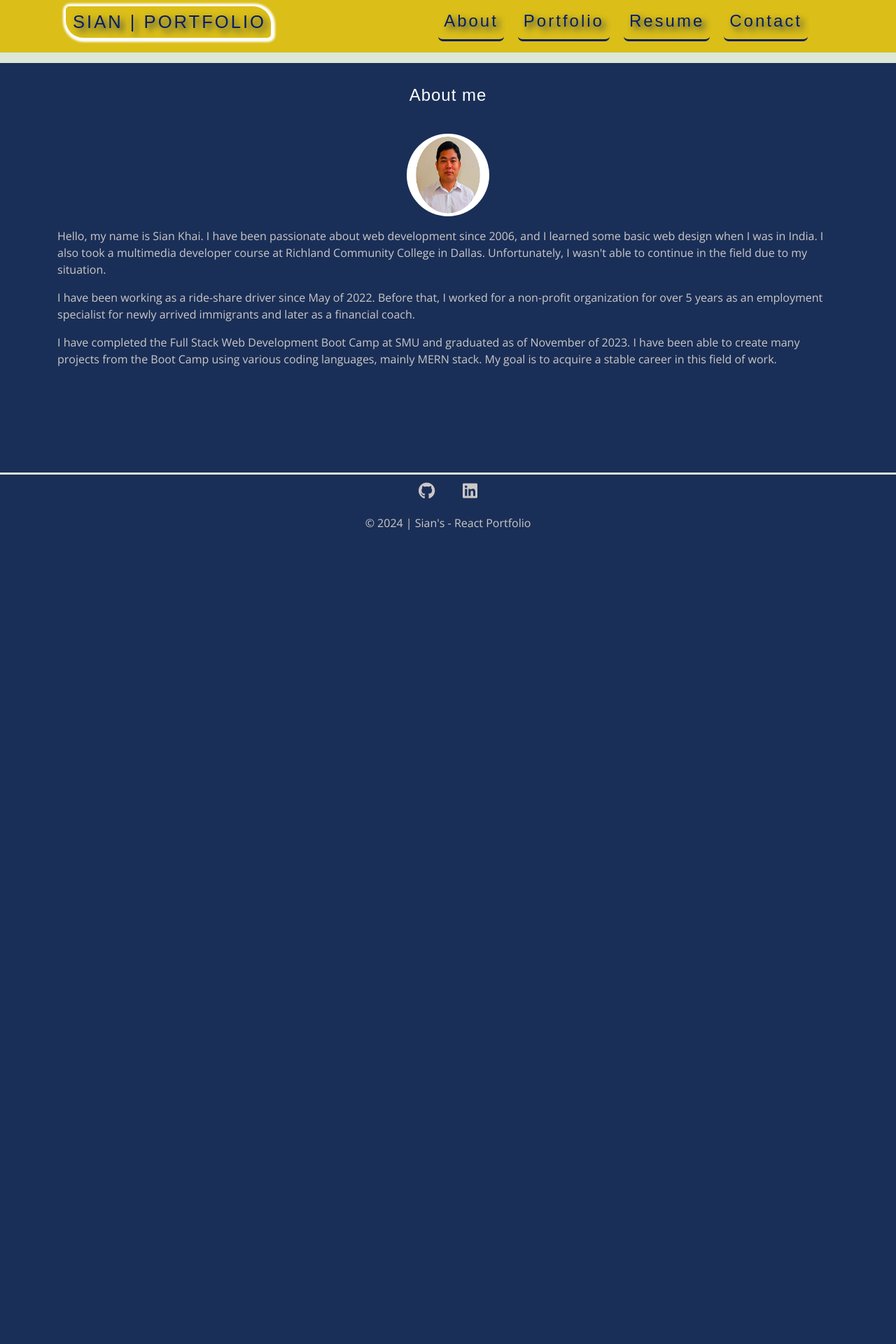
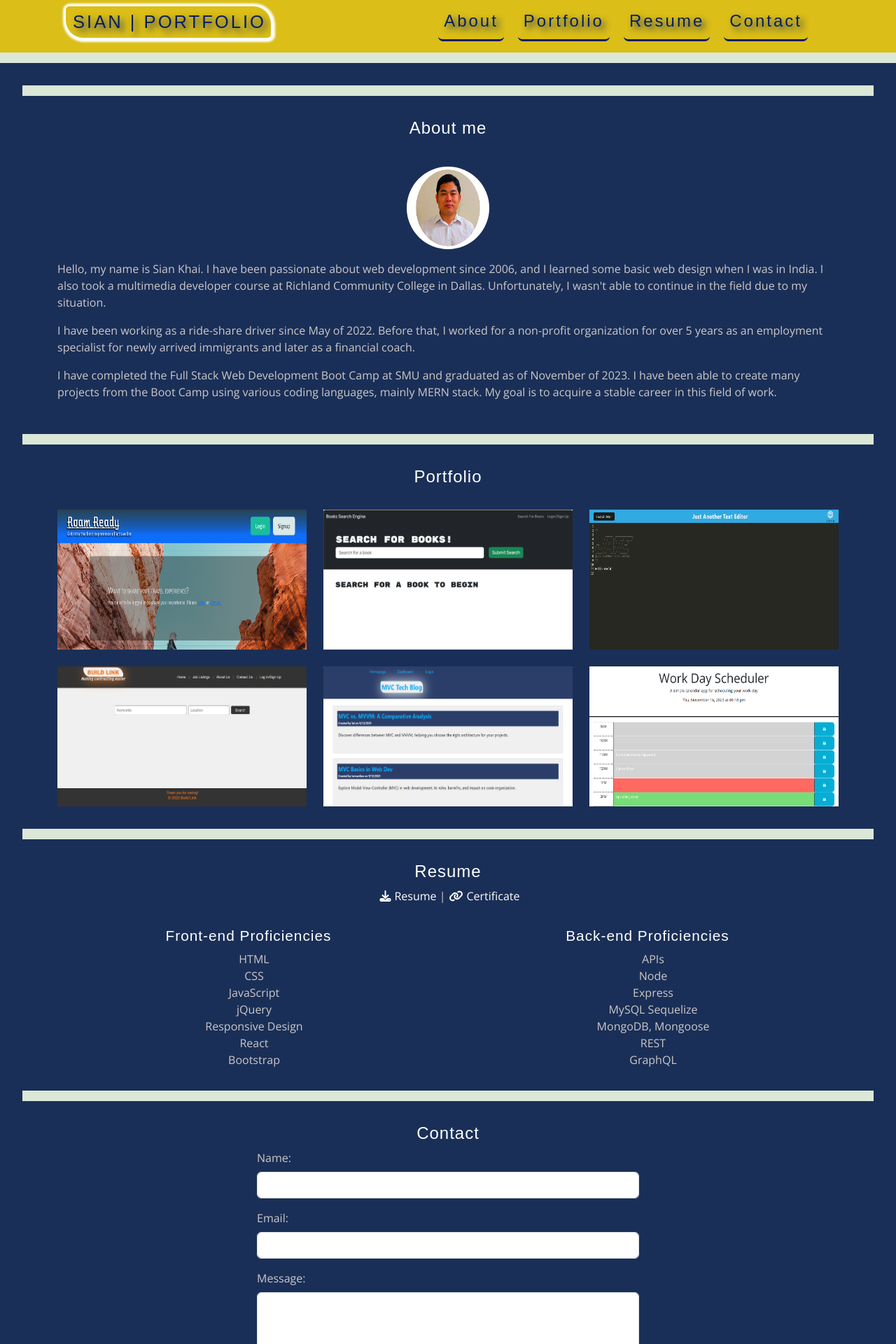
Before and after one commit to SKhai77/my-react-portfolio, a React (Vite) app: page / in a window 1280 px wide. Shown: the part 20-1940 px from the top of the page at 70% size. Before the commit the page ends 800 px from the top, so only its background shows below. Built offline with nearby package versions, Linux system fonts and the light colour scheme; a web font is replaced by a local one.

Commit message:
Delete and add some codes. Add id for each menu section

```diff
--- a/src/App.jsx
+++ b/src/App.jsx
@@ -1,19 +1,43 @@
 import React from "react";
-import { Outlet } from "react-router-dom";
 import Header from "./components/Header";
 import Footer from "./components/Footer";
+import About from "./pages/About";
+import Portfolio from "./pages/Portfolio";
+import Resume from "./pages/Resume";
+import Contact from "./pages/Contact";
 import "./App.css";
 
 function App() {
   return (
-    <>
+    <div className="App">
       {/* Header component for the navigation */}
       <Header />
-      {/* Outlet to dynamically render child components based on the current route */}
-      <Outlet />
-      {/* Footer coponent */}
+      {/* Main content */}
+      <main>
+        {/* About section */}
+        <section id="about" className="section">
+          <About />
+        </section>
+
+        {/* Portfolio section */}
+        <section id="portfolio" className="section">
+          <Portfolio />
+        </section>
+
+        {/* Resume section */}
+        <section id="resume" className="section">
+          <Resume />
+        </section>
+
+        {/* Contact section */}
+        <section id="contact" className="section">
+          <Contact />
+        </section>
+      </main>
+
+      {/* Footer component */}
       <Footer />
-    </>
+    </div>
   );
 }
 
```
